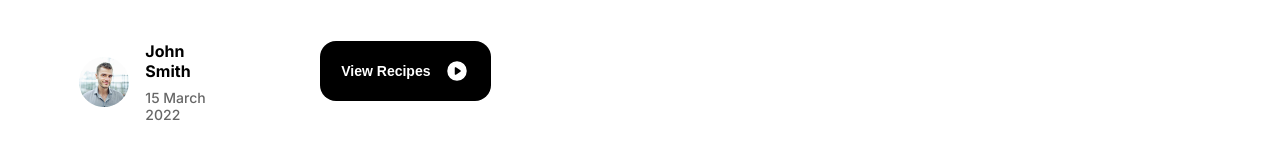
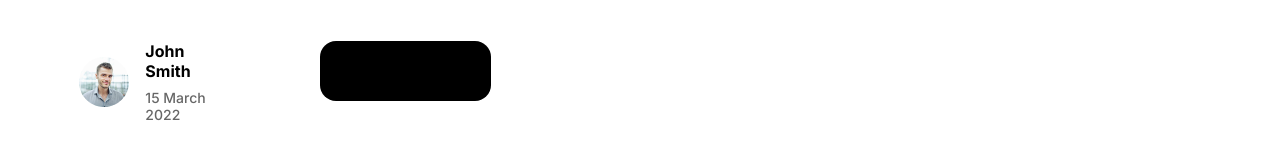
Before and after one commit to RayanneRamos/foodieland, a React (Vite) app: page / in a window 1280 px wide. Shown: the part 789-938 px from the top of the page. Built offline with nearby package versions, Linux system fonts and the light colour scheme.

Commit message:
:sparkles: feat: leaving the dinamic button component

```diff
--- a/src/components/button/index.tsx
+++ b/src/components/button/index.tsx
@@ -1,11 +1,18 @@
-import { PlayCircle } from "phosphor-react";
 import styles from "./styles.module.scss";
+import * as Icons from 'phosphor-react'
 
-export function Button() {
+interface ButtonProps {
+  icon?: keyof typeof Icons;
+  name: string
+}
+
+export function Button({ icon, name }: ButtonProps) {
+  const Icon = icon ? Icons[icon] as React.ElementType : null;
+
   return (
     <button className={styles.container}>
-      <span className={styles.name}>View Recipes</span>
-      <PlayCircle size={24} weight="fill" />
+      <span className={styles.name}>{name}</span>
+      {Icon && <Icon size={24} weight="fill" />}
     </button>
   );
 }
```
